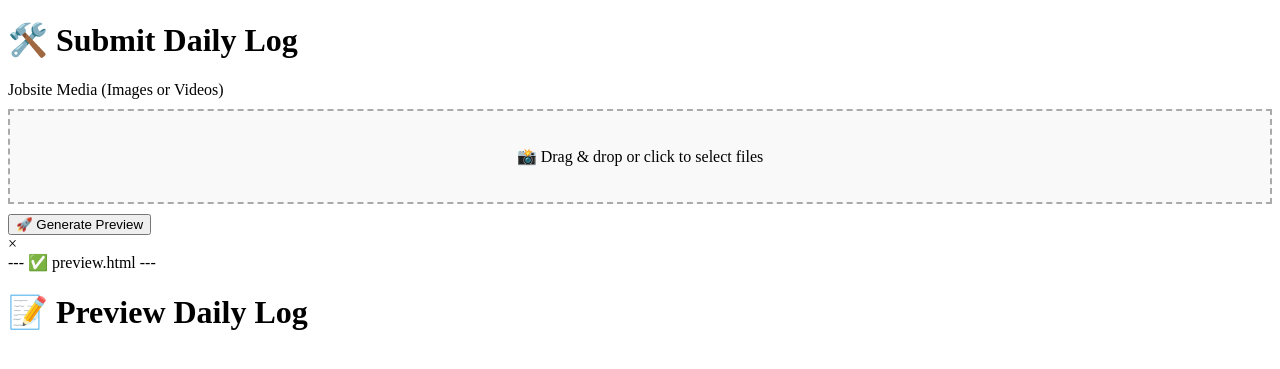
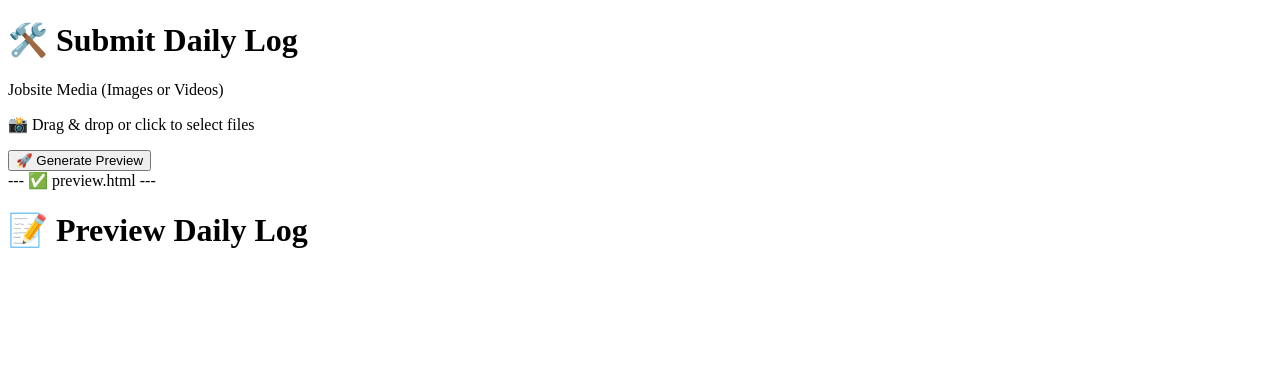
Before and after one commit to VagishKapila/gpt-material-insight-api, a Flask app: page /form in a window 1280 px wide. Shown: the top 369 px of the page. Run offline with Flask 3, Linux system fonts and the light colour scheme.

Commit message:
Update style.css

```diff
--- a/static/style.css
+++ b/static/style.css
@@ -1,51 +1,38 @@
-
-/* ✅ style.css — Supports both image and video preview thumbnails */
-#dropzone {
-  border: 2px dashed #aaa;
-  padding: 20px;
-  margin: 10px 0;
-  text-align: center;
+--- ✅ style.css additions (if not already there) ---
+.modal {
+  display: none;
+  position: fixed;
+  z-index: 999;
+  left: 0; top: 0;
+  width: 100%; height: 100%;
+  background: rgba(0,0,0,0.8);
+}
+.modal-content {
+  margin: 5% auto;
+  display: block;
+  max-width: 90vw;
+  max-height: 80vh;
+}
+.close {
+  position: absolute;
+  top: 20px; right: 30px;
+  font-size: 32px;
+  color: white;
   cursor: pointer;
-  background: #f9f9f9;
-}
-#preview-container {
-  display: flex;
-  flex-wrap: wrap;
-  gap: 12px;
-}
-.preview-thumb, .video-thumb-wrapper {
-  position: relative;
-  width: 150px;
-  height: 120px;
-  border-radius: 6px;
-  box-shadow: 0 2px 5px rgba(0,0,0,0.1);
-}
-.preview-thumb img, .video-thumb-wrapper video {
-  width: 100%;
-  height: 100%;
-  object-fit: cover;
-  border-radius: 6px;
 }
 .play-overlay {
   position: absolute;
-  top: 50%;
-  left: 50%;
+  top: 50%; left: 50%;
   transform: translate(-50%, -50%);
   font-size: 28px;
   color: white;
   pointer-events: none;
 }
-.preview-x {
+.close-btn {
   position: absolute;
-  top: -8px;
-  right: -8px;
-  background: red;
-  color: white;
-  border-radius: 50%;
-  width: 18px;
-  height: 18px;
-  text-align: center;
-  line-height: 18px;
-  font-weight: bold;
+  top: 0;
+  right: 5px;
+  font-size: 20px;
+  color: red;
   cursor: pointer;
 }
```
